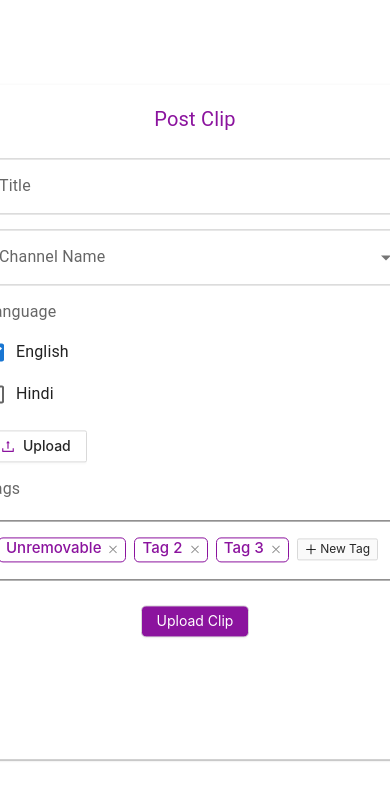
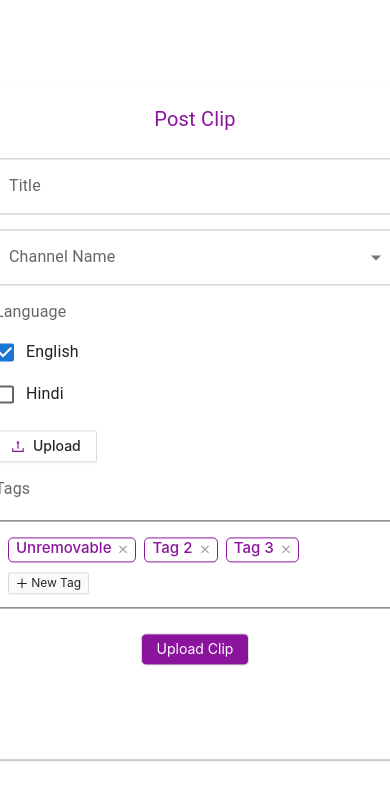
Before and after one commit to dpraveen123/audio_clip, a React (Create React App) app: page / in a window 390 px wide. Shown: the top 800 px of the page. Built offline with nearby package versions, Linux system fonts and the light colour scheme.

Commit message:
coommit changes

```diff
--- a/src/assects/styles/App.css
+++ b/src/assects/styles/App.css
@@ -1,12 +1,12 @@
 .App{
-    background-color: red;
     height: 100%;
     width: 100%;
+
 }
 .card{
     height: 80%;
     width: 40%;
-    min-width: 500px;
+    min-width: 480px;
     position: absolute;
     top: 50%;
     left: 50%;
@@ -14,6 +14,9 @@
     box-sizing: border-box;
     padding: 40px;
     padding-top: 20px;
+    max-height: 80%;
+    overflow-y: scroll;
+    background-color: red;
 }
 
 
@@ -43,3 +46,15 @@ margin-bottom: 20px;
 .ant-tag-close-icon{
     color: "#8B139E";
 }
+
+/* media queries for resposive */
+
+@media (max-width: 425px) {
+
+    .card{
+       width: 100%;
+       background-color: red;
+
+    }
+
+  }
```
